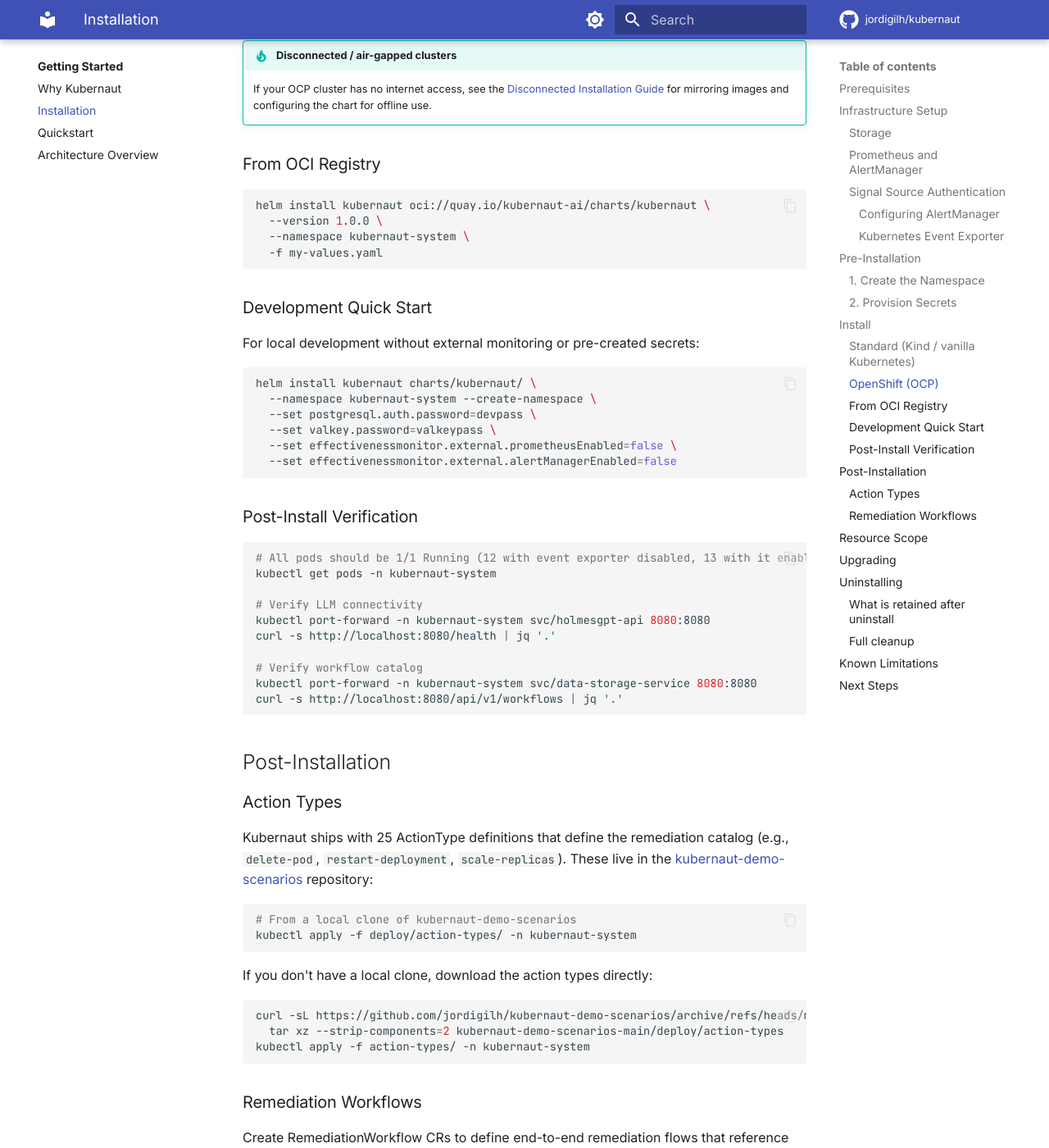
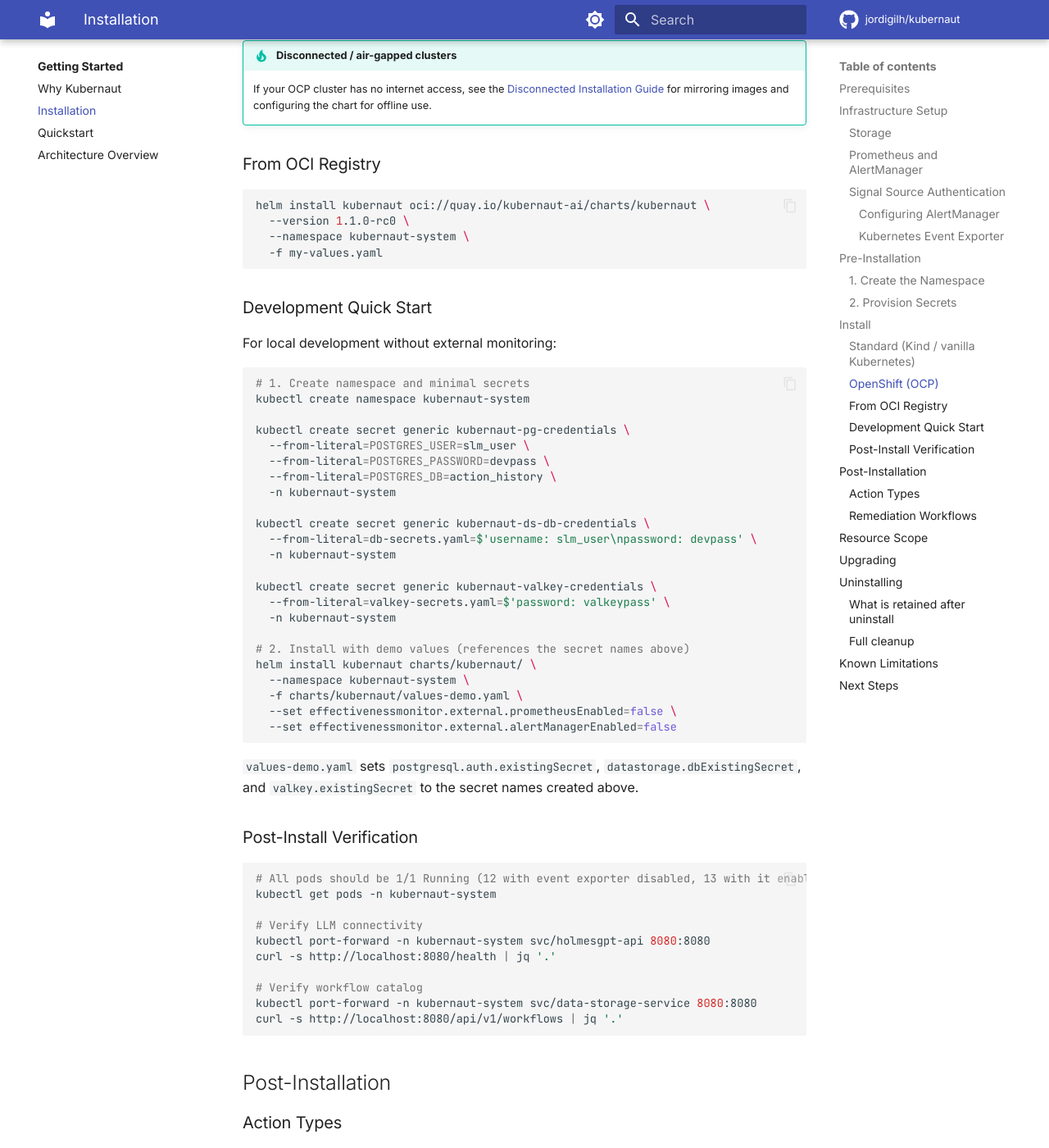
Before and after one commit to jordigilh/kubernaut-docs, an MkDocs documentation site: the page built from docs/getting-started/installation.md, in a window 1280 px wide and 1400 px high, scrolled down 7061 px. Shown: the whole window at 82% size. Built offline with MkDocs 1.6.1 and Material for MkDocs 9.7.7, drawn with Linux system fonts in a browser that asks for light colours; comment, search, counter and statistics services are not loaded; the version menu is left out.

Commit message:
fix(docs): remove stale password values, fix dev quickstart, add image decomposition
- Replace broken Dev Quick Start that used removed --set password flags
  with inline kubectl create secret + values-demo.yaml flow
- Remove phantom postgresql.auth.password, valkey.password, and
  external*password fields from Configuration Reference (secret-only
  flow per #384)
- Update global.image table for registry/namespace/separator
  decomposition (#379) and add imagePullSecrets, digest fields
- Add HAPI SDK toolset config values (sdkConfigContent,
  existingSdkConfigMap, gcpProjectId, gcpRegion, prometheus)
- Add TLS manual mode section and CA bundle self-healing docs (#386, #377)
- Update OCI chart version from 1.0.0 to 1.1.0-rc0

Made-with: Cursor

````diff
--- a/docs/getting-started/installation.md
+++ b/docs/getting-started/installation.md
@@ -275,23 +275,42 @@ helm install kubernaut charts/kubernaut/ \
 
 ```bash
 helm install kubernaut oci://quay.io/kubernaut-ai/charts/kubernaut \
-  --version 1.0.0 \
+  --version 1.1.0-rc0 \
   --namespace kubernaut-system \
   -f my-values.yaml
 ```
 
 ### Development Quick Start
 
-For local development without external monitoring or pre-created secrets:
+For local development without external monitoring:
 
 ```bash
+# 1. Create namespace and minimal secrets
+kubectl create namespace kubernaut-system
+
+kubectl create secret generic kubernaut-pg-credentials \
+  --from-literal=POSTGRES_USER=slm_user \
+  --from-literal=POSTGRES_PASSWORD=devpass \
+  --from-literal=POSTGRES_DB=action_history \
+  -n kubernaut-system
+
+kubectl create secret generic kubernaut-ds-db-credentials \
+  --from-literal=db-secrets.yaml=$'username: slm_user\npassword: devpass' \
+  -n kubernaut-system
+
+kubectl create secret generic kubernaut-valkey-credentials \
+  --from-literal=valkey-secrets.yaml=$'password: valkeypass' \
+  -n kubernaut-system
+
+# 2. Install with demo values (references the secret names above)
 helm install kubernaut charts/kubernaut/ \
-  --namespace kubernaut-system --create-namespace \
-  --set postgresql.auth.password=devpass \
-  --set valkey.password=valkeypass \
+  --namespace kubernaut-system \
+  -f charts/kubernaut/values-demo.yaml \
   --set effectivenessmonitor.external.prometheusEnabled=false \
   --set effectivenessmonitor.external.alertManagerEnabled=false
 ```
+
+`values-demo.yaml` sets `postgresql.auth.existingSecret`, `datastorage.dbExistingSecret`, and `valkey.existingSecret` to the secret names created above.
 
 ### Post-Install Verification
 
````
Also changed, not shown: docs/user-guide/configuration.md (+54 -13 lines).
